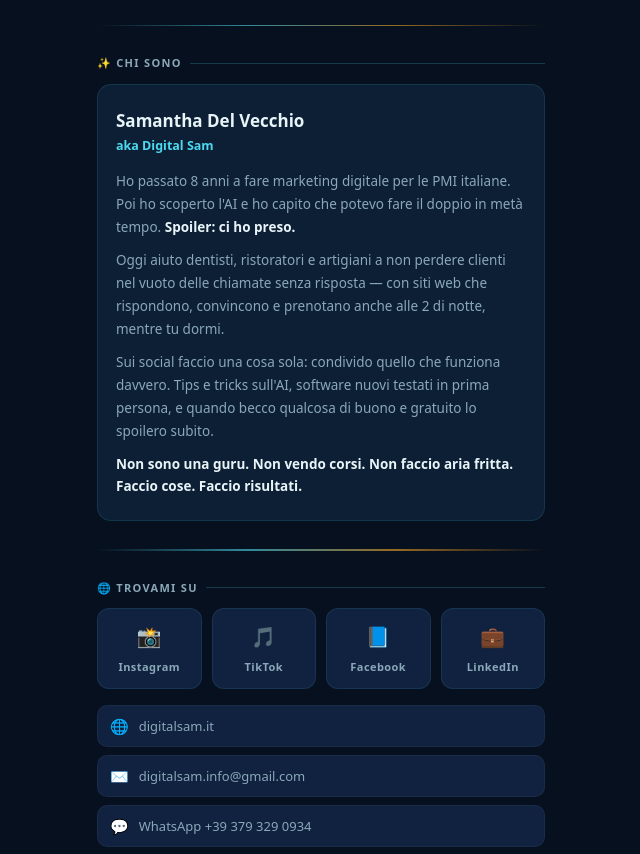
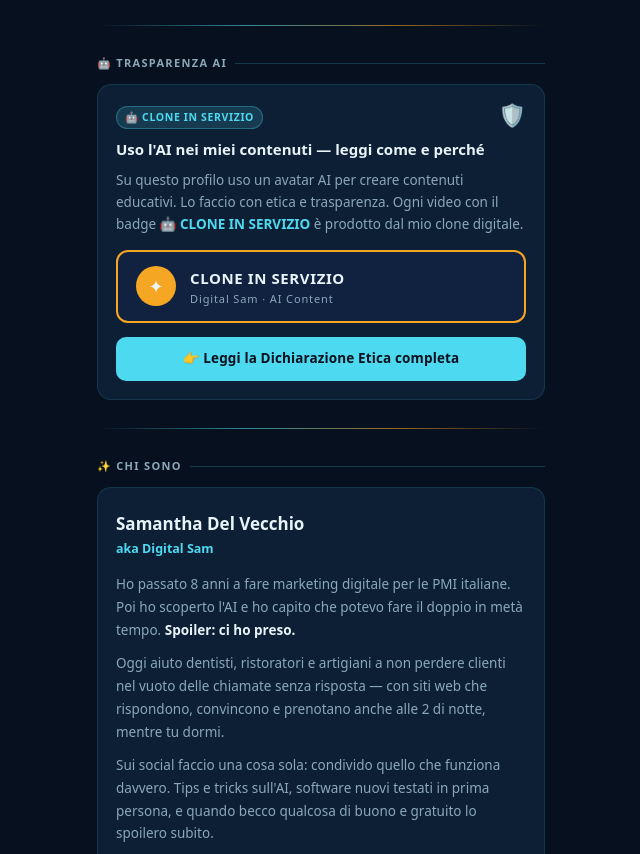
Before and after one commit to digitalsaminfo-cmyk/digital-sam-linkinbio, a plain HTML site: page link-in-bio.html in a window 1280 px wide. Shown: the part 2960-3814 px from the top of the page, without its empty margins (319-959 px from the left). Drawn offline with Linux system fonts and the light colour scheme.

Commit message:
Aggiunta dichiarazione etica clone + DB master link + script reel

```diff
--- a/link-in-bio.html
+++ b/link-in-bio.html
@@ -542,6 +542,34 @@
 
   <div class="divider"></div>
 
+  <!-- SEZIONE — DICHIARAZIONE ETICA -->
+  <p class="section-label">🤖 Trasparenza AI</p>
+
+  <div class="card">
+    <div class="card-header">
+      <div>
+        <span class="badge badge-cyan">🤖 Clone in servizio</span>
+        <div class="card-title">Uso l'AI nei miei contenuti — leggi come e perché</div>
+      </div>
+      <div class="card-icon">🛡️</div>
+    </div>
+    <p class="card-body">
+      Su questo profilo uso un avatar AI per creare contenuti educativi. Lo faccio con etica e trasparenza. Ogni video con il badge <strong style="color:var(--cyan);">🤖 CLONE IN SERVIZIO</strong> è prodotto dal mio clone digitale.
+    </p>
+    <div style="background:var(--dark-3);border:2px solid var(--gold);border-radius:12px;padding:14px 18px;margin-bottom:14px;display:flex;align-items:center;gap:14px;">
+      <div style="width:40px;height:40px;background:var(--gold);border-radius:50%;display:flex;align-items:center;justify-content:center;font-size:18px;flex-shrink:0;">✦</div>
+      <div>
+        <div style="font-weight:800;font-size:15px;letter-spacing:0.04em;color:var(--text);">CLONE IN SERVIZIO</div>
+        <div style="font-size:11px;color:var(--text-muted);letter-spacing:0.08em;">Digital Sam · AI Content</div>
+      </div>
+    </div>
+    <a href="https://www.notion.so/digitalsam/Dichiarazione-Etica-Clone-AI-Digital-Sam-32d4c0b7381481a9b4f6d88c19a0c096" target="_blank" rel="noopener" class="btn btn-cyan">
+      👉 Leggi la Dichiarazione Etica completa
+    </a>
+  </div>
+
+  <div class="divider"></div>
+
   <!-- SEZIONE 7 — CHI SONO -->
   <p class="section-label">✨ Chi Sono</p>
 
```
Also changed, not shown: 3 other files.
